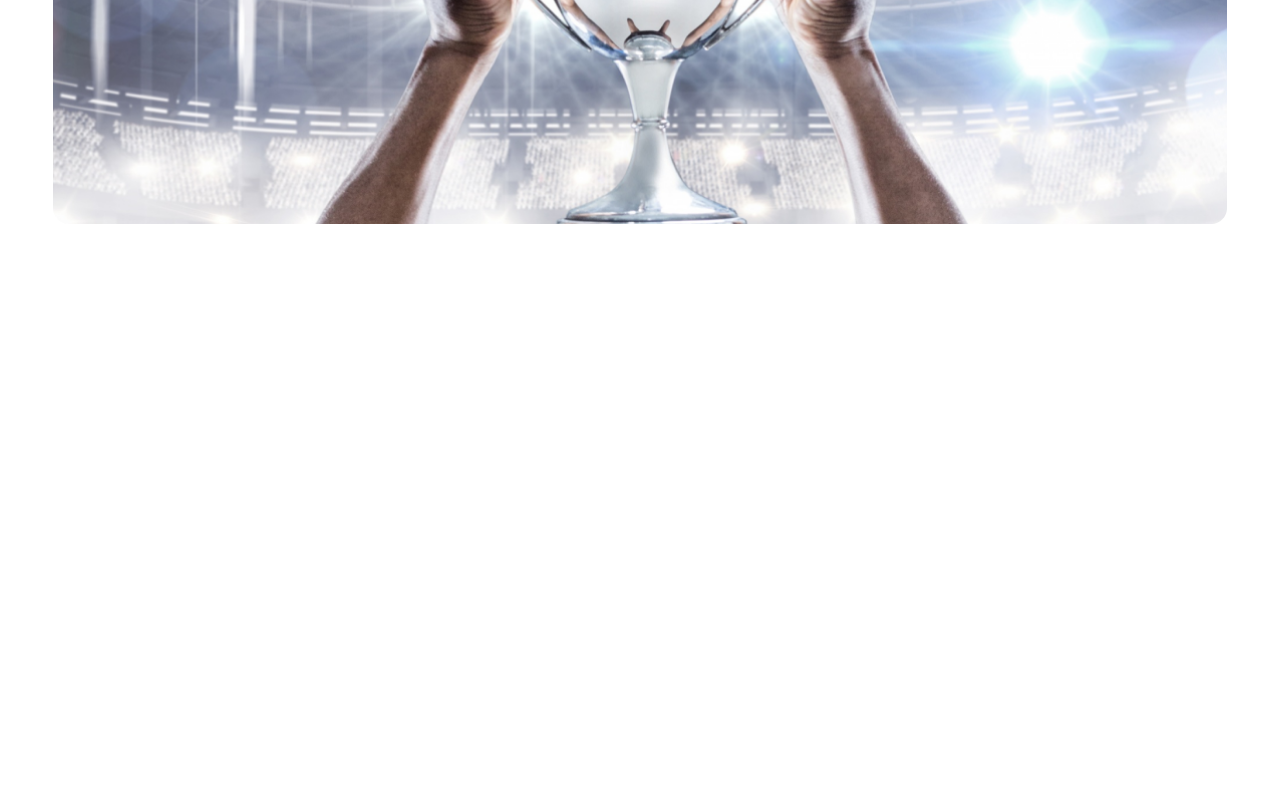
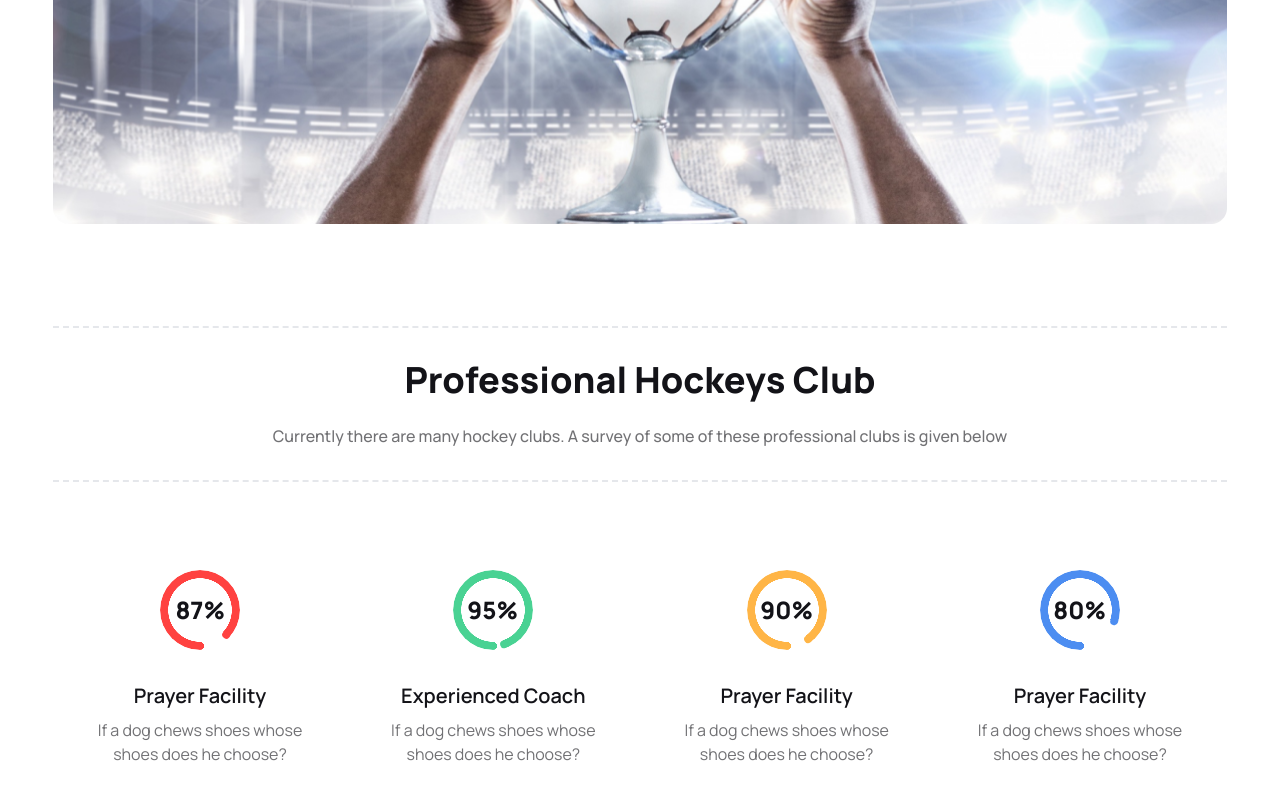
Before and after one commit to Partha-Ds/Assignment-3, a plain HTML site: page index.html in a window 1280 px wide. Shown: the part 328-1130 px from the top of the page. Before the commit the page ends 800 px from the top, so only its background shows below. Drawn offline with nearby package versions, Linux system fonts and the light colour scheme.

Commit message:
club survey section added

```diff
--- a/index.html
+++ b/index.html
@@ -14,7 +14,7 @@
             theme: {
                 extend: {
                     colors: {
-                'slider-btn': '#131318',
+                        'shared-color': '#131318',
                     }
                 }
             }
@@ -44,22 +44,75 @@
                 <div id="slide1" class="carousel-item relative w-full">
                     <img src="/Images/1.png" class="w-full" />
                     <div class="absolute flex justify-between transform -translate-y-1/2 left-5 right-5 top-1/2">
-                    <a href="#slide2" class="btn btn-circle bg-slider-btn border-none text-white">❮</a>
-                    <a href="#slide2" class="btn btn-circle bg-slider-btn border-none text-white">❯</a>
+                        <a href="#slide2" class="btn btn-circle bg-shared-color border-none text-white">❮</a>
+                        <a href="#slide2" class="btn btn-circle bg-shared-color border-none text-white">❯</a>
                     </div>
                 </div>
                 <div id="slide2" class="carousel-item relative w-full">
                     <img src="/Images/4.png" class="w-full" />
                     <div class="absolute flex justify-between transform -translate-y-1/2 left-5 right-5 top-1/2">
-                    <a href="#slide1" class="btn btn-circle bg-slider-btn border-none text-white">❮</a>
-                    <a href="#slide1" class="btn btn-circle bg-slider-btn border-none text-white">❯</a>
+                        <a href="#slide1" class="btn btn-circle bg-shared-color border-none text-white">❮</a>
+                        <a href="#slide1" class="btn btn-circle bg-shared-color border-none text-white">❯</a>
                     </div>
                 </div>
             </div>
         </section>
     </header>
     <main>
-
+        <!-- club section -->
+        <section class="container w-11/12 mx-3 lg:mx-auto mt-12 lg:mt-24 text-center">
+            <div class="border-y-2 border-dashed py-6 lg:py-8">
+                <h3 class="text-xl lg:text-4xl font-extrabold  text-[#131318]">Professional Hockeys Club</h3>
+                <p class="font-medium text-[#13131899] mt-4 lg:mt-6">Currently there are many hockey clubs. A survey of
+                    some of these professional clubs is given below</p>
+            </div>
+            <div class="flex flex-col lg:flex-row pt-6 lg:pt-12 mb-10 lg:mb-24">
+                <!-- first card -->
+                <div class="card">
+                    <figure class="px-10 pt-10">
+                        <div class="radial-progress rotate-180 text-[#FF4240]" style="--value:87;" role="progressbar">
+                            <span class="rotate-180 text-[#131318] text-2xl font-extrabold">87%</span></div>
+                    </figure>
+                    <div class="card-body items-center">
+                        <h2 class="card-title text-xl font-semibold text-[#131318]">Prayer Facility</h2>
+                        <p class="text-[#13131899]">If a dog chews shoes whose shoes does he choose?</p>
+                    </div>
+                </div>
+                <!-- second card -->
+                <div class="card">
+                    <figure class="px-10 pt-10">
+                        <div class="radial-progress rotate-180 text-[#49D293]" style="--value:95;" role="progressbar">
+                            <span class="rotate-180 text-[#131318] text-2xl font-extrabold">95%</span></div>
+                    </figure>
+                    <div class="card-body items-center">
+                        <h2 class="card-title text-xl font-semibold text-[#131318]">Experienced Coach</h2>
+                        <p class="text-[#13131899]">If a dog chews shoes whose shoes does he choose?</p>
+                    </div>
+                </div>
+                <!-- third card -->
+                <div class="card">
+                    <figure class="px-10 pt-10">
+                        <div class="radial-progress rotate-180 text-[#FFB546]" style="--value:90;" role="progressbar">
+                            <span class="rotate-180 text-[#131318] text-2xl font-extrabold">90%</span></div>
+                    </figure>
+                    <div class="card-body items-center">
+                        <h2 class="card-title text-xl font-semibold text-[#131318]">Prayer Facility</h2>
+                        <p class="text-[#13131899]">If a dog chews shoes whose shoes does he choose?</p>
+                    </div>
+                </div>
+                <!-- fourth card -->
+                <div class="card">
+                    <figure class="px-10 pt-10">
+                        <div class="radial-progress rotate-180 text-[#4C8DF1]" style="--value:80;" role="progressbar">
+                            <span class="rotate-180 text-[#131318] text-2xl font-extrabold">80%</span></div>
+                    </figure>
+                    <div class="card-body items-center">
+                        <h2 class="card-title text-xl font-semibold text-[#131318]">Prayer Facility</h2>
+                        <p class="text-[#13131899]">If a dog chews shoes whose shoes does he choose?</p>
+                    </div>
+                </div>
+            </div>
+        </section>
     </main>
     <footer>
 
```
Lines whose indentation alone changed are shown as unchanged.
